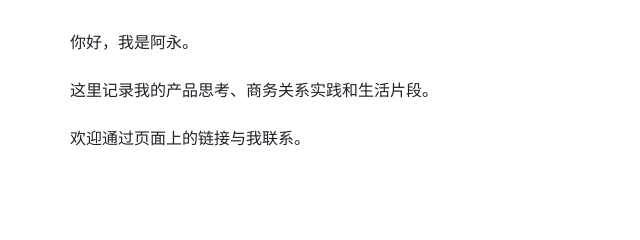
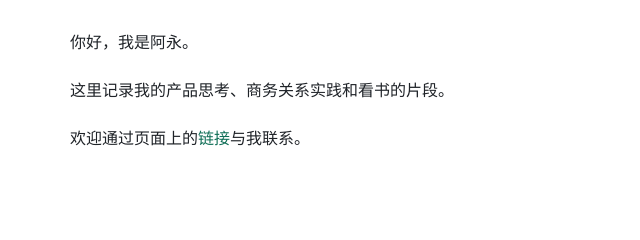
Before and after one commit to zh-simon/wordfo-blog, an Astro site: page /about in a window 1280 px wide. Shown: the part 129-369 px from the top of the page, 96-736 px from the left. Built offline with nearby package versions, Linux system fonts and the light colour scheme; Astro itself is replaced by a stand-in of ours.

Commit message:
Update 页面 “about”

```diff
--- a/src/content/pages/about.md
+++ b/src/content/pages/about.md
@@ -5,6 +5,6 @@ description: 关于这个博客和它的主人。
 
 你好，我是阿永。
 
-这里记录我的产品思考、商务关系实践和生活片段。
+这里记录我的产品思考、商务关系实践和看书的片段。
 
-欢迎通过页面上的链接与我联系。
+欢迎通过页面上的[链接](zh0simon@163.com)与我联系。
```
